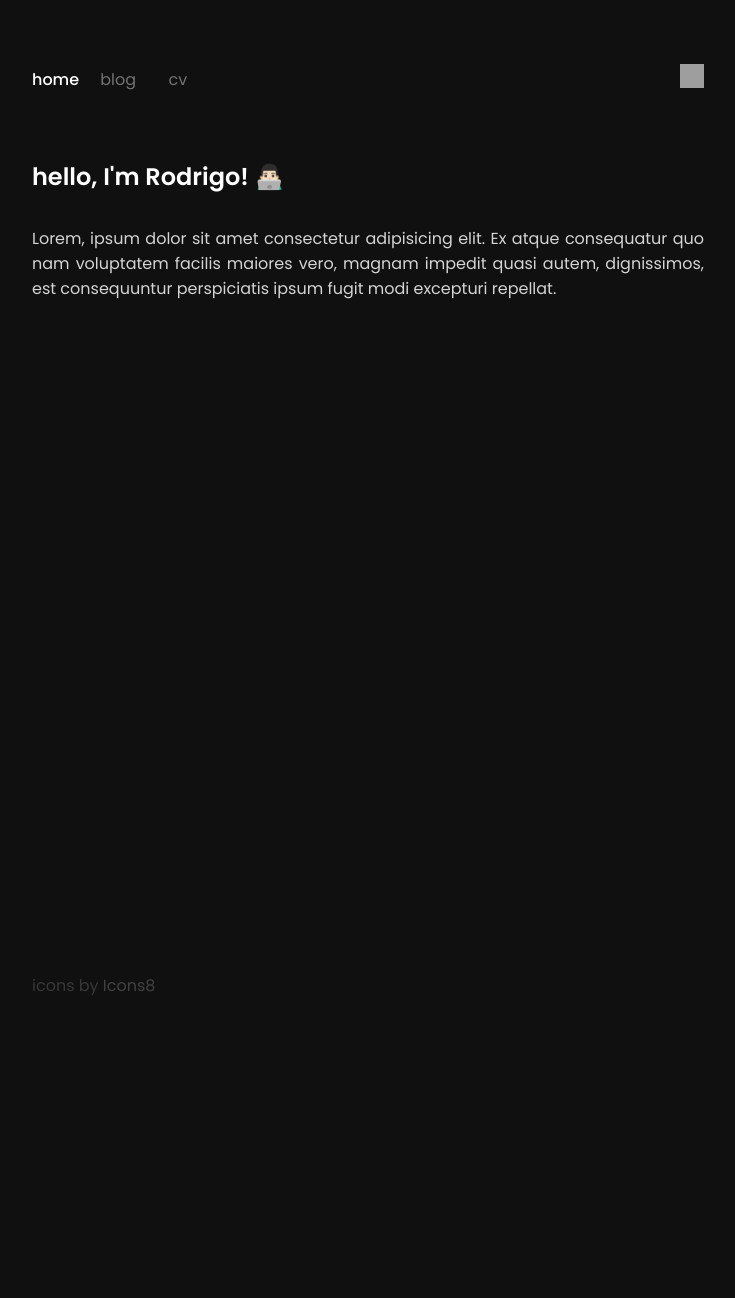
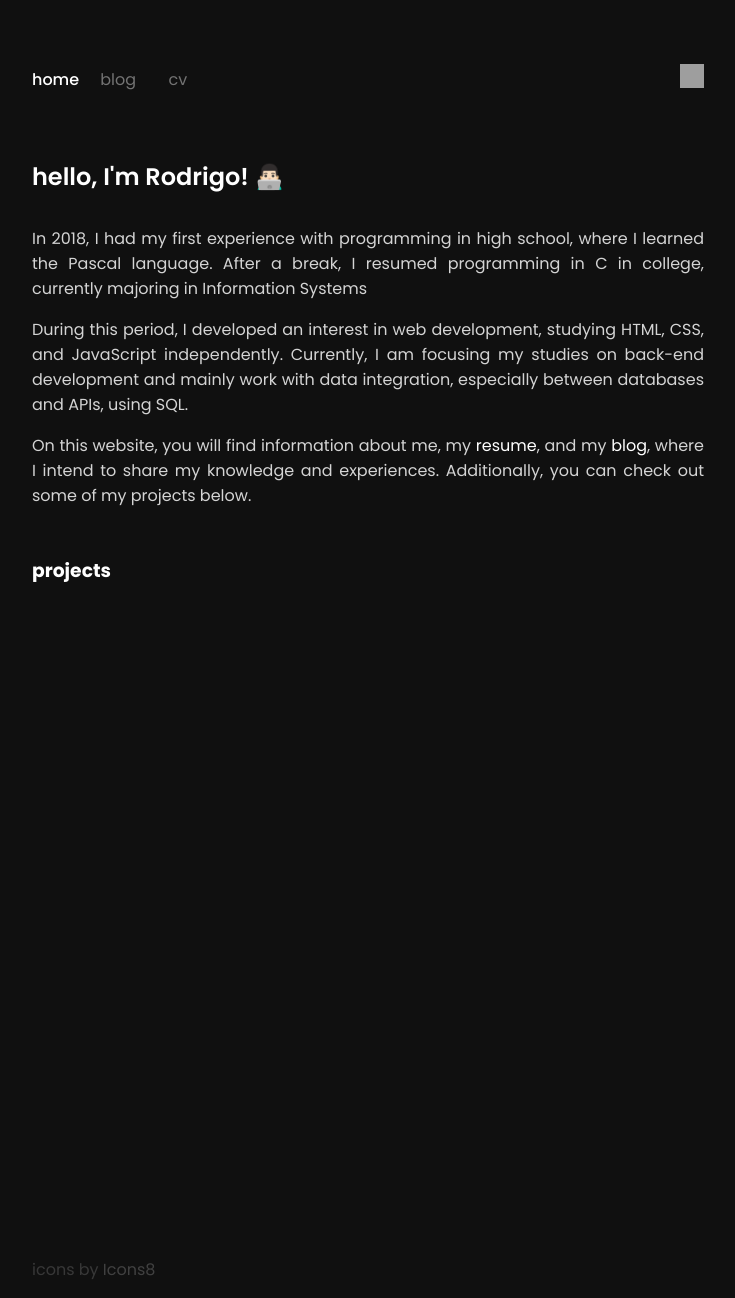
Before and after one commit to rodrigoacs/lab, a PHP site: page / in a window 1280 px wide. Shown: the whole page, without its empty margins (272-1007 px from the left). Before the commit the page ends 995 px from the top, so only its background shows below. Run offline with PHP 8.4, Linux system fonts and the light colour scheme; some libraries are stand-ins or nearby versions; grey boxes are pictures that could not be loaded.

Commit message:
chore: alterações simples no estilo // add: breve introdução na home!

```diff
--- a/new_site/en-US.json
+++ b/new_site/en-US.json
@@ -1,5 +1,9 @@
 {
   "header": "hello, I'm Rodrigo! 👨🏻‍💻",
+  "home1": "In 2018, I had my first experience with programming in high school, where I learned the Pascal language. After a break, I resumed programming in C in college, currently majoring in Information Systems",
+  "home2": "During this period, I developed an interest in web development, studying HTML, CSS, and JavaScript independently. Currently, I am focusing my studies on back-end development and mainly work with data integration, especially between databases and APIs, using SQL.",
+  "home3": "On this website, you will find information about me, my <a onclick=\"loadPage('cv')\">resume</a>, and my <a onclick=\"loadPage('blog')\">blog</a>, where I intend to share my knowledge and experiences. Additionally, you can check out some of my projects below.",
+  "projects":"projects",
   "name": "Rodrigo Augusto Correa Soares <a id='download' class='link fa-solid fa-floppy-disk' style='font-size: 1.2rem;' translate='download'></a>",
   "birth-date": " 05/14/2003",
   "location": " MINAS GERAIS, BRAZIL",
--- a/new_site/home.html
+++ b/new_site/home.html
@@ -1,4 +1,8 @@
-<h2 translate="header" class="header">olá, eu sou o Rodrigo! 👨🏻‍💻</h2>
-<p>Lorem, ipsum dolor sit amet consectetur adipisicing elit. Ex atque consequatur quo nam voluptatem facilis maiores
-  vero, magnam impedit quasi autem, dignissimos, est consequuntur perspiciatis ipsum fugit modi excepturi repellat.
-</p>
+<h2 translate="header" class="header"></h2>
+<div class="home">
+  <p translate="home1"></p>
+  <p translate="home2"></p>
+  <p translate="home3"></p>
+</div>
+
+<h3 translate="projects" class="header"></h3>
--- a/new_site/index.html
+++ b/new_site/index.html
@@ -11,7 +11,7 @@
   <link
     href="https://fonts.googleapis.com/css2?family=Poppins:ital,wght@0,100;0,200;0,300;0,400;0,500;0,600;0,700;0,800;0,900;1,100;1,200;1,300;1,400;1,500;1,600;1,700;1,800;1,900&display=swap"
     rel="stylesheet">
-  <link rel="shortcut icon" href="./assets/favicon/favicon.ico" type="image/x-icon">
+  <link rel="shortcut icon" href="./assets/favicon/green.png" type="image/x-icon">
 </head>
 
 <body>
@@ -25,6 +25,7 @@
   </nav>
   <main class="ajax">
   </main>
+
   <footer>
     icons by <a href="https://icons8.com">Icons8</a>
   </footer>
--- a/new_site/pt-BR.json
+++ b/new_site/pt-BR.json
@@ -1,5 +1,9 @@
 {
   "header": "olá, eu sou o Rodrigo! 👨🏻‍💻",
+  "home1": "Em 2018, tive meu primeiro contato com programação no ensino médio, onde aprendi a linguagem Pascal. Após uma pausa, retomei a programação em C na faculdade, atualmente cursando Sistemas de Informação.",
+  "home2": "Durante esse período, desenvolvi interesse em desenvolvimento web, estudando HTML, CSS e JavaScript de forma independente. Atualmente, foco meus estudos no desenvolvimento back-end e trabalho principalmente com integração de dados, especialmente entre bancos de dados e APIs, utilizando SQL.",
+  "home3": "Neste site, você encontrará informações sobre mim, meu <a onclick=\"loadPage('cv')\">currículo</a> e meu <a onclick=\"loadPage('blog')\">blog</a>, onde pretendo compartilhar meus conhecimentos e experiências. Além disso, você pode conferir alguns dos meus projetos logo abaixo.",
+  "projects": "projetos",
   "name": "Rodrigo Augusto Correa Soares <a id='download' class='link fa-solid fa-floppy-disk' style='font-size: 1.2rem;' translate='download'></a>",
   "birth-date": " 14/05/2003",
   "location": " MINAS GERAIS, BRASIL",
--- a/new_site/script.js
+++ b/new_site/script.js
@@ -1,4 +1,3 @@
-const links = document.querySelectorAll('nav a:not(#change-language')
 const changeLanguageIcon = document.getElementById('change-language');
 const main = document.querySelector('main')
 const languageOptions = {
@@ -15,6 +14,14 @@ const languageOptions = {
 loadPage('home')
 
 let language = navigator.language || navigator.userLanguage
+let links = document.querySelectorAll('a:not(#change-language')
+links.forEach(link => {
+  link.addEventListener('click', function (e) {
+    e.preventDefault()
+    const pageId = this.getAttribute('href')
+    loadPage(pageId)
+  })
+})
 
 window.onload = function () {
   loadContent(language)
@@ -31,6 +38,7 @@ function loadPage(pageId) {
     .then(data => {
       main.innerHTML = data
       document.title = `${pageId} | rodrigoacs.com`
+      highlightLink(pageId)
     })
     .catch(error => console.error('Error:', error))
 }
@@ -43,15 +51,6 @@ function highlightLink(pageId) {
     }
   })
 }
-
-links.forEach(link => {
-  link.addEventListener('click', function (e) {
-    e.preventDefault()
-    const pageId = this.getAttribute('href')
-    highlightLink(pageId)
-    loadPage(pageId)
-  })
-})
 
 
 function loadContent(language) {
--- a/new_site/style.css
+++ b/new_site/style.css
@@ -1,9 +1,10 @@
 :root {
   --color-primary: #101010;
+  --color--black: #000;
   --color-text-primary: #fff;
   --color-text-secondary: #d4d4d4;
   --color-text-unfocused: #737373;
-  --color-text-highlight: #7e28e2;
+  --color-text-highlight: #5df80f;
 }
 
 * {
@@ -41,6 +42,19 @@ footer {
 
 #change-language {
   transition: all 0.3s;
+}
+
+h2 {
+  font-weight: 600;
+}
+
+p {
+  text-align: justify;
+  color: var(--color-text-secondary);
+}
+
+.home p {
+  padding-bottom: 1rem;
 }
 
 #change-language:hover {
@@ -82,20 +96,13 @@ footer {
   font-weight: 500 !important;
 }
 
-h2 {
-  font-weight: 600;
-}
-
-p {
-  text-align: justify;
-  color: var(--color-text-secondary);
-}
 
 .header {
   display: flex;
   justify-content: space-between;
   align-items: center;
   margin-bottom: 2rem;
+  margin-top: 2rem;
 }
 
 .title {
@@ -122,7 +129,11 @@ p {
 .blog-post-link {
   display: block;
   margin-bottom: 2rem;
-  transition: all 0.1s;
+  transition: all 0.3s;
+}
+
+.blog-post-link:hover {
+  transform: scale(1.025);
 }
 
 
@@ -136,6 +147,20 @@ a::selection,
 img::selection {
   color: none;
   background: rgba(0, 0, 0, 0);
+}
+
+
+::-webkit-scrollbar {
+  width: .5rem;
+}
+
+::-webkit-scrollbar-thumb {
+  background-color: rgb(0, 0, 0);
+  border-radius: 1rem;
+}
+
+::-webkit-scrollbar-track {
+  background-color: rgba(0, 0, 0, 0);
 }
 
 @media screen and (max-width: 768px) {
```
Also changed, not shown: new_site/blog.html (+2 -8 lines), new_site/assets/favicon/android-chrome-192x192.png (deleted), new_site/assets/favicon/android-chrome-512x512.png (deleted), new_site/assets/favicon/apple-touch-icon.png (deleted), new_site/assets/favicon/favicon-16x16.png (deleted), new_site/assets/favicon/favicon-32x32.png (deleted), new_site/assets/favicon/favicon.ico (deleted), new_site/assets/favicon/green.png (added), new_site/assets/favicon/purple.png (added), new_site/assets/favicon/red.png (added), new_site/assets/favicon/site.webmanifest (deleted), new_site/assets/profile-pics/github.jpeg (added), new_site/assets/profile-pics/linkedin.jpeg (added).
